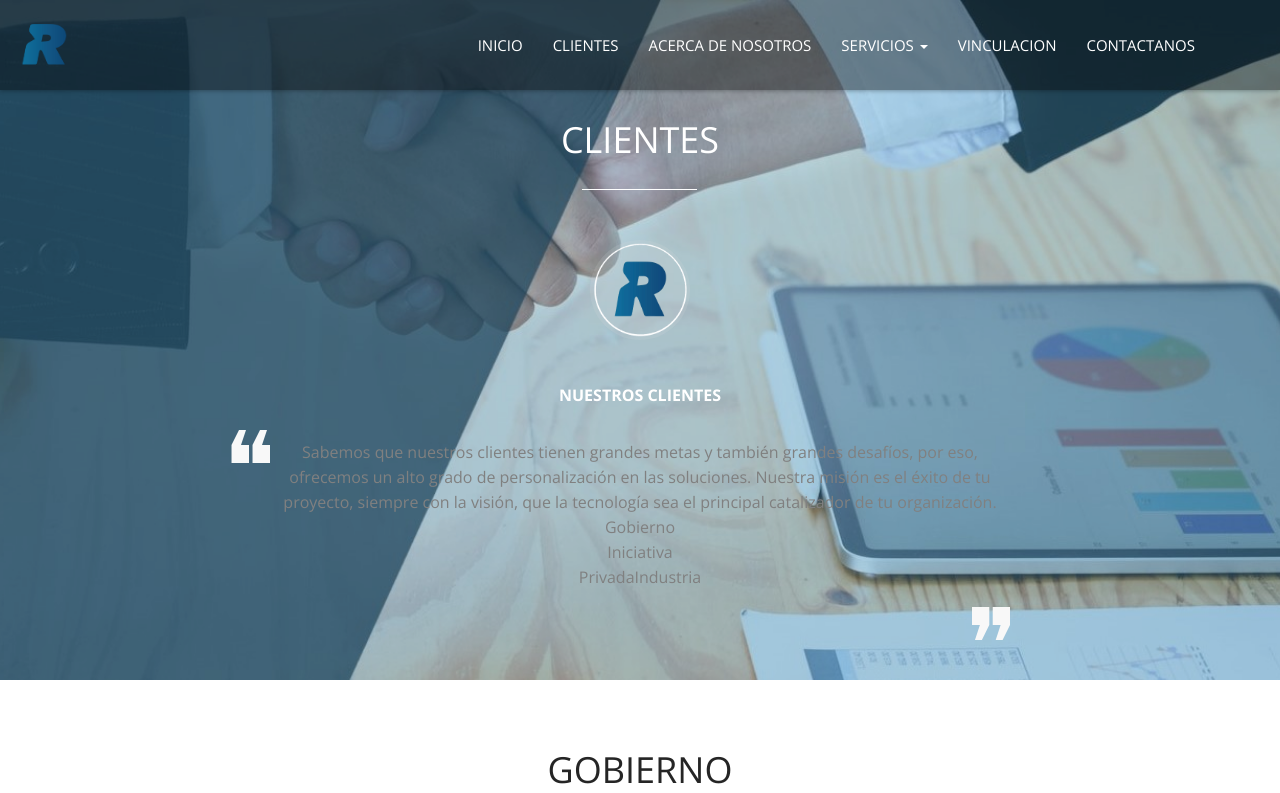
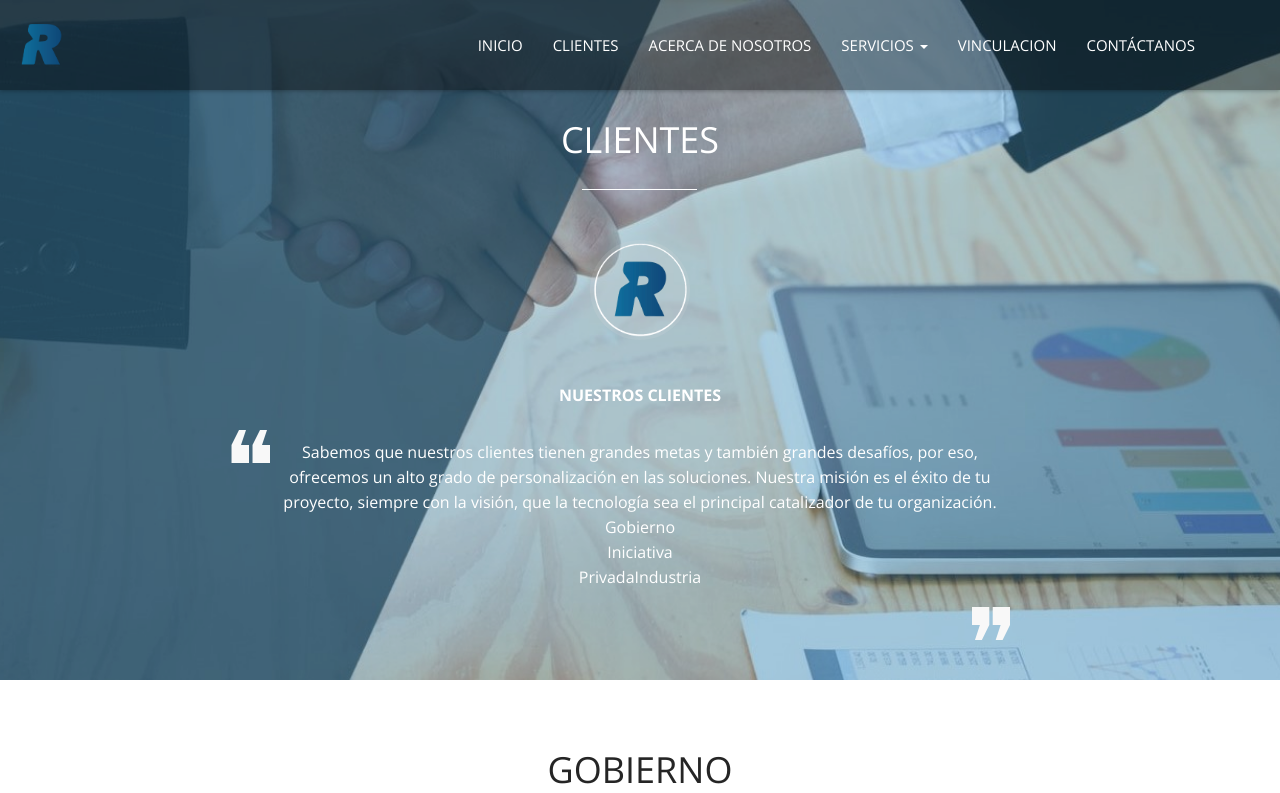
Before and after one commit to santiago-arzola/Rush, a PHP site: page /Clientes.php in a window 1280 px wide. Shown: the top 793 px of the page. Run offline with PHP 8.4, Linux system fonts and the light colour scheme; some libraries are stand-ins or nearby versions.

Commit message:
actualizacion

```diff
--- a/Clientes.php
+++ b/Clientes.php
@@ -73,11 +73,11 @@
                                     <img class="img-responsive" src="./Recursos/Logos/R.png" alt="Our Clients">
                                     <div class="clearfix">
                                         <span>Nuestros clientes</span>
-                                        <p>Sabemos que nuestros clientes tienen grandes metas y también grandes desafíos, por eso, ofrecemos un alto grado de personalización en las soluciones. Nuestra misión es el éxito de tu proyecto, siempre con la visión, que la tecnología sea el principal catalizador de tu organización.</p>
+                                        <p style="color: white;">Sabemos que nuestros clientes tienen grandes metas y también grandes desafíos, por eso, ofrecemos un alto grado de personalización en las soluciones. Nuestra misión es el éxito de tu proyecto, siempre con la visión, que la tecnología sea el principal catalizador de tu organización.</p>
 
-                                        <p>Gobierno</p>
-                                        <p>Iniciativa</p>
-                                        <p>PrivadaIndustria</p>
+                                        <p style="color: white;">Gobierno</p>
+                                        <p style="color: white;">Iniciativa</p>
+                                        <p style="color: white;">PrivadaIndustria</p>
                                     </div>
                                 </div>
                             </div>
--- a/comun/footer.php
+++ b/comun/footer.php
@@ -14,7 +14,7 @@
                             <div>
                                 <h4 style="color:white; text-transform:uppercase;letter-spacing: 2px;">rushtec</h4>
                             </div>
-                             <ul>
+                             <ul style="padding-left: 0rem;">
                                 <li><a href="./Nosotros.php" ><i class="fa fa-angle-right"></i> Acerca de nosotros</a>
                                 </li>
                                 <!--<li><a href="politica.html"><i class="fa fa-angle-right"></i> Política de
@@ -27,7 +27,7 @@
                             <div class="main-heading left_text">
                                 <h4 style="color:white; text-transform:uppercase; letter-spacing: 2px">Servicios</h4>
                             </div>
-                            <ul>
+                            <ul style="padding-left: 0rem;">
                                 <li><a href="./IN.php"><i class="fa fa-angle-right"></i> Inteligencia de negocios</a></li>
                                 <li><a href="./Infraestructura.php"><i class="fa fa-angle-right"></i>
                                         Infraestructura</a></li>
--- a/comun/menu.php
+++ b/comun/menu.php
@@ -18,7 +18,7 @@
 
                     <!-- logo -->
                     <h1 class="navbar-brand">
-                        <a href="./index.php"><img src="./Recursos/Logos/R oficial.png" alt="logo" style="margin-left: -7rem; height: 54px; width: 63px;margin-top: -2rem;"></a>
+                        <a href="./index.php"><img src="./Recursos/Logos/R oficial.png" alt="logo" style="margin-left: -7rem; height: 54px; width: 57px;margin-top: -2rem;"></a>
                     </h1>
                     <!-- /logo -->
                 </div>
@@ -37,7 +37,7 @@
                                 <li><a style="color: white;" href="Logistica.php">Logistica</a></li>
                             </ul>
                         <li><a href="./Vinculacion.php">Vinculacion</a></li>
-                        <li><a href="./Contacto.php">Contactanos</a></li>
+                        <li><a href="./Contacto.php">Contáctanos</a></li>
                     </ul>
                 </nav>
                 <!-- /main nav -->
--- a/index.php
+++ b/index.php
@@ -75,7 +75,7 @@
 
 						<div class="slide-caption">
                             <div class="caption-content">
-                                <h2 class="animated fadeInDown" style="padding: 10rem;">EMPRESA LIDER EN TRANSFORMACÍON DIGITAL</h2>
+                                <h2 class="animated fadeInDown" style="padding: 10rem;">EMPRESA LÍDER EN TRANSFORMACIÓN DIGITAL</h2>
                                 <span class="animated fadeInDown">Desde Marzo del 2016 RushTec proporciona servicios tecnológicos, consultoría,
 								diseño e implementación de soluciones personalizadas para nuestros clientes.</span>
                             </div>
@@ -88,7 +88,7 @@
 						<div class="bg-img bg-img-2"></div>
 						<div class="slide-caption">
                             <div class="caption-content">
-                                <h2>Nos respaldan mas de 8 años de experiencia</h2>
+                                <h2>Nos respaldan más de 8 años de experiencia</h2>
                                 <span style="padding: 10rem;" class="animated fadeInDown">Dedicados a la innovación e integración tecnológica, proporcionado servicio de
 								asesoramiento, diseño e implementación de soluciones personalizadas en TI. Combinamos las mejores metodologías y tecnología disponibles del mercado para impulsar la competitividad de su organización. Creemos en la tecnología como un acelerador de negocios.</span>
                             </div>
```
Also changed, not shown: Logistica.php (+5 -5 lines).
